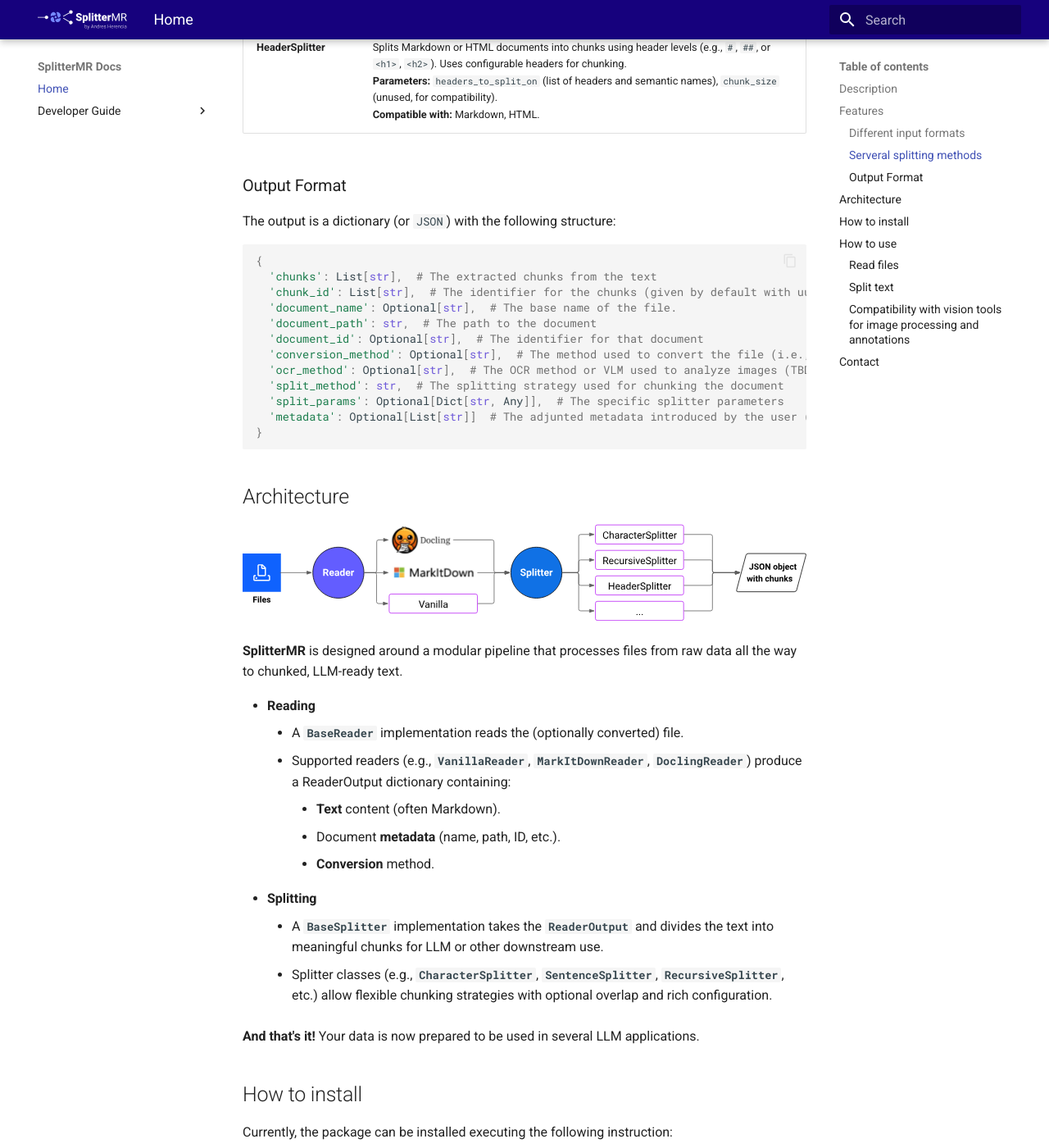
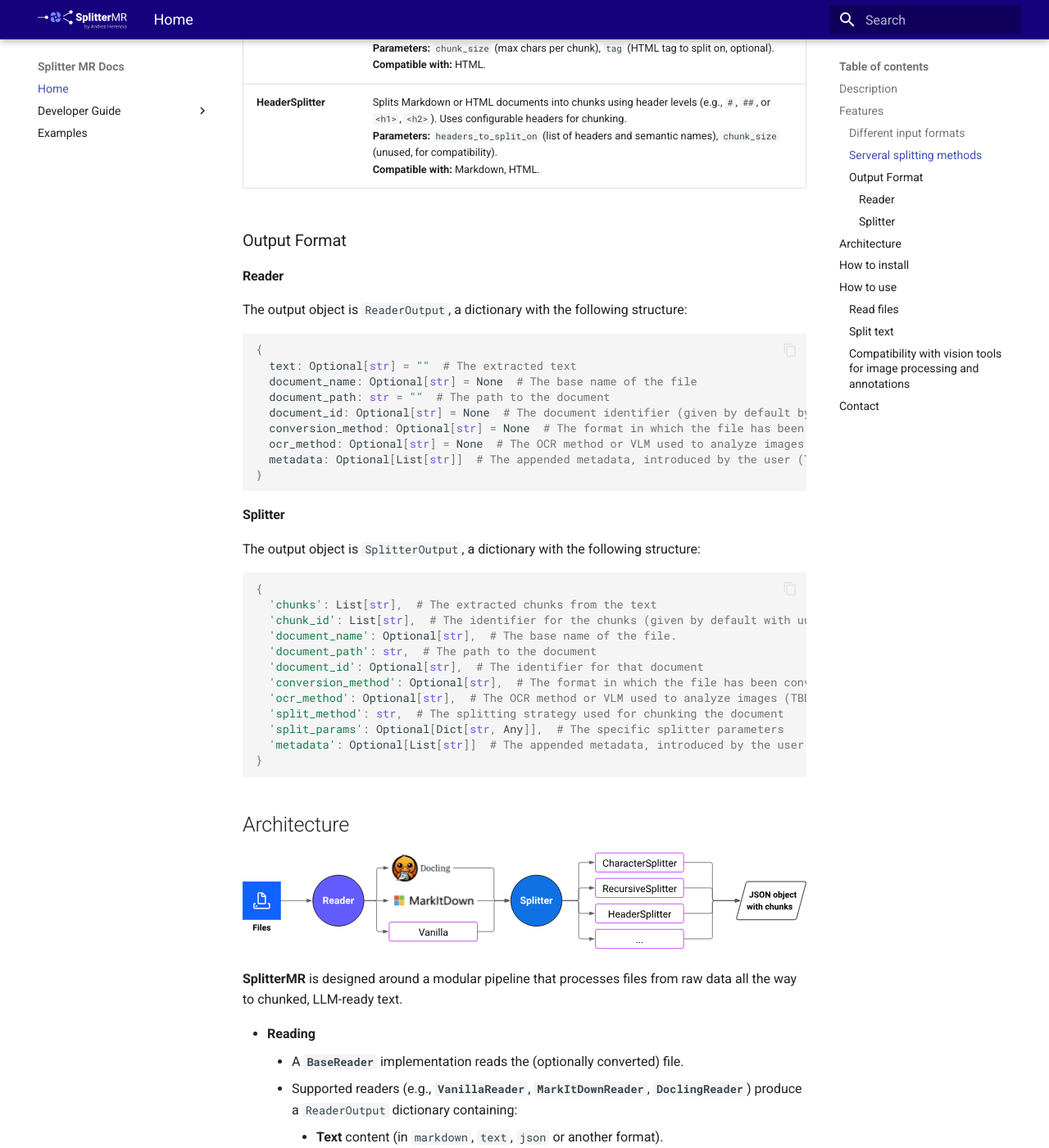
Before and after one commit to andreshere00/Splitter_MR, an MkDocs documentation site: the page built from docs/index.md, in a window 1280 px wide and 1400 px high, scrolled down 2665 px. Shown: the whole window at 82% size. Built offline with MkDocs 1.6.1 and Material for MkDocs 9.7.7, drawn with Linux system fonts in a browser that asks for light colours; some of the changed text lies outside the part shown.

Commit message:
docs: update docs with new examples

````diff
--- a/docs/index.md
+++ b/docs/index.md
@@ -10,7 +10,9 @@
 
 ### Different input formats
 
-Splitter MR can read data from multiples sources and files. For reading the files, it uses a component name `BaseReader`. This object allows you to read the files as a formatted string or converted into a markdown document. Currently, there are supported three readers: `VanillaReader`, and `MarkItDownReader` and `DoclingReader`.
+Splitter MR can read data from multiples sources and files. To read the files, it uses the Reader components, which inherits from a Base abstract class, `BaseReader`. This object allows you to read the files as a properly formatted string, or convert the files into another format (such as `markdown` or `json`).
+
+Currently, there are supported three readers: `VanillaReader`, and `MarkItDownReader` and `DoclingReader`. These are the differences between each Reader component:
 
 | **Reader**         | **Unstructured files & PDFs**    | **MS Office suite files**         | **Tabular data**        | **Files with hierarchical schema**      | **Image files**                  | **Markdown conversion** |
 |--------------------|----------------------------------|-----------------------------------|-------------------------|----------------------------------------|----------------------------------|----------------------------------|
@@ -41,7 +43,25 @@
 
 ### Output Format
 
-The output is a dictionary (or `JSON`) with the following structure:
+#### Reader
+
+The output object is `ReaderOutput`, a dictionary with the following structure:
+
+```python
+{
+  text: Optional[str] = ""  # The extracted text
+  document_name: Optional[str] = None  # The base name of the file
+  document_path: str = ""  # The path to the document
+  document_id: Optional[str] = None  # The document identifier (given by default by an UUID)
+  conversion_method: Optional[str] = None  # The format in which the file has been converted (markdown, json, etc.)
+  ocr_method: Optional[str] = None  # The OCR method or VLM used to analyze images (TBD)
+  metadata: Optional[List[str]]  # The appended metadata, introduced by the user (TBD)
+}
+```
+
+#### Splitter
+
+The output object is `SplitterOutput`, a dictionary with the following structure:
 
 ```python
 {
@@ -50,11 +70,11 @@
   'document_name': Optional[str],  # The base name of the file.
   'document_path': str,  # The path to the document
   'document_id': Optional[str],  # The identifier for that document
-  'conversion_method': Optional[str],  # The method used to convert the file (i.e., markdown, json, etc.)
+  'conversion_method': Optional[str],  # The format in which the file has been converted (markdown, json, etc.)
   'ocr_method': Optional[str],  # The OCR method or VLM used to analyze images (TBD)
   'split_method': str,  # The splitting strategy used for chunking the document
   'split_params': Optional[Dict[str, Any]],  # The specific splitter parameters
-  'metadata': Optional[List[str]]  # The adjunted metadata introduced by the user (TBD)
+  'metadata': Optional[List[str]]  # The appended metadata, introduced by the user (TBD)
 }
 ```
 
@@ -66,9 +86,9 @@
 
 - **Reading**
     - A **`BaseReader`** implementation reads the (optionally converted) file.
-    - Supported readers (e.g., **`VanillaReader`**, **`MarkItDownReader`**, **`DoclingReader`**) produce a ReaderOutput dictionary containing:
-        - **Text** content (often Markdown).
-        - Document **metadata** (name, path, ID, etc.).
+    - Supported readers (e.g., **`VanillaReader`**, **`MarkItDownReader`**, **`DoclingReader`**) produce a `ReaderOutput` dictionary containing:
+        - **Text** content (in `markdown`, `text`, `json` or another format).
+        - Document **metadata**.
         - **Conversion** method.
 - **Splitting**
     - A **`BaseSplitter`** implementation takes the **`ReaderOutput`** and divides the text into meaningful chunks for LLM or other downstream use.
--- a/mkdocs.yml
+++ b/mkdocs.yml
@@ -1,4 +1,4 @@
-site_name: SplitterMR Docs
+site_name: Splitter MR Docs
 theme:
   name: material
   logo: assets/splitter_mr_logo_white.svg
@@ -11,6 +11,7 @@
     - Overview: api_reference.md
     - Readers: reader.md
     - Splitters: splitter.md
+  - Examples: examples.md
 
 extra_css:
   - assets/extra.css
````
Also changed, not shown: README.md (+27 -7 lines), docs/api_reference.md (+13 -1 lines), docs/examples.md (added, +146 -0 lines), docs/reader.md (+14 -1 lines), docs/splitter.md (+18 -1 lines), 1 other file.
